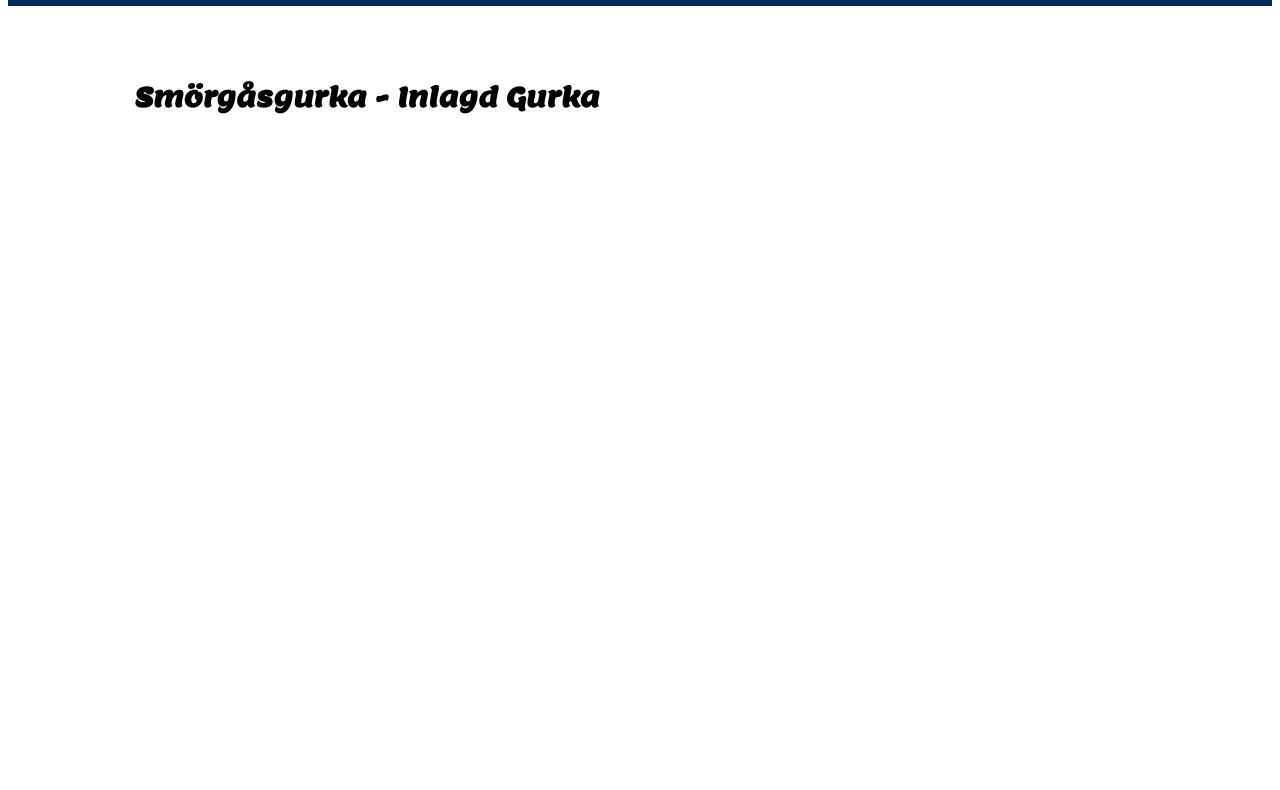
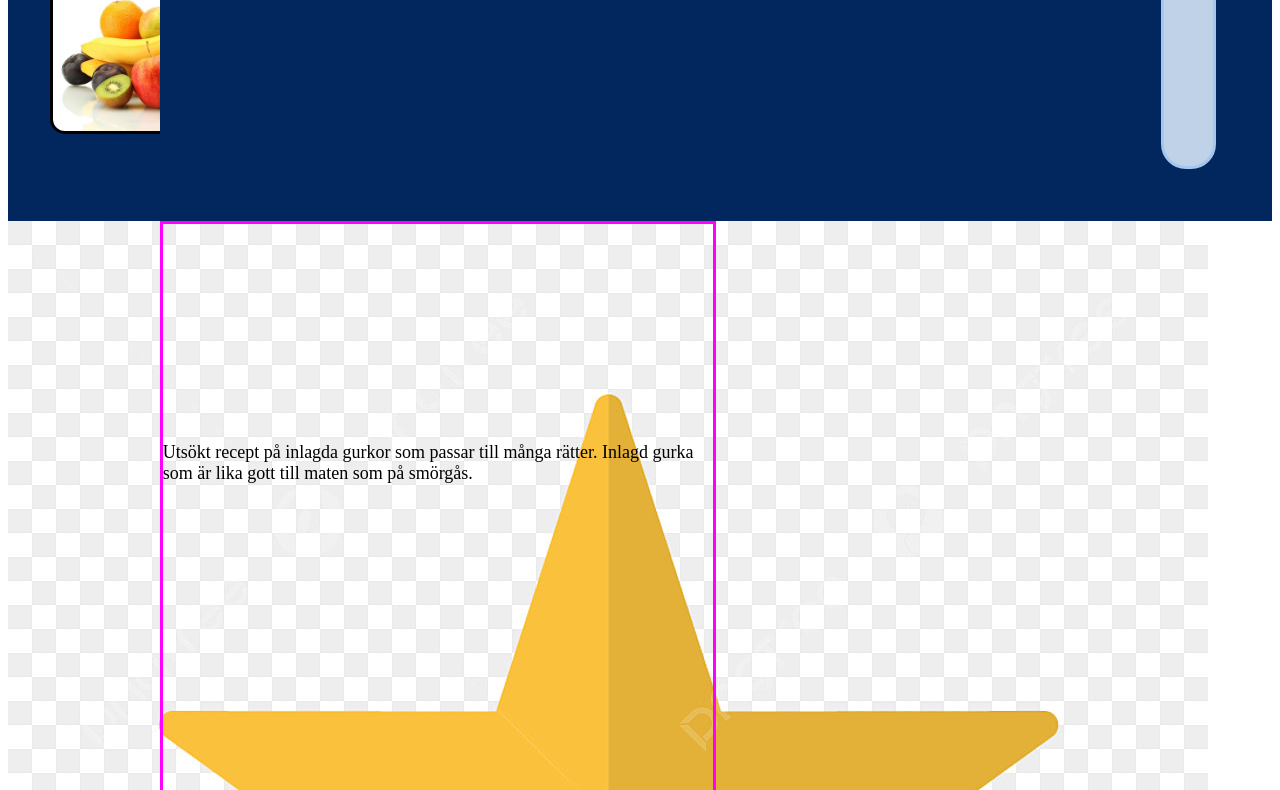
Before and after one commit to Gabriella-12345/Projekt-1, a plain HTML site: page index.html in a window 1280 px wide. Shown: the part 163-953 px from the top of the page. Before the commit the page ends 823 px from the top, so only its background shows below. Drawn offline with Linux system fonts and the light colour scheme.

Commit message:
försöka göra star review

```diff
--- a/index.html
+++ b/index.html
@@ -19,7 +19,11 @@
     <header class = "oss">  <h2> Om oss </h2> </header>
     <header class = "meny"> <h3> Meny ☰ </h3> </header>
 
-    <aside> <h2> Smörgåsgurka - Inlagd Gurka </h2> </aside>
+
+    <aside class = "Gurkrubrik"> <h2> Smörgåsgurka - Inlagd Gurka </h2> </aside>
+    <aside>  <img src="./img/star icon transparent.jpg" alt="Gul sjärn icon"> </aside>
+    <aside class = "beskrivning"> <p> Utsökt recept på inlagda gurkor som passar till många rätter. Inlagd gurka som är lika gott till maten som på smörgås.</p> </aside>
+
 
 </div>
 
--- a/style.css
+++ b/style.css
@@ -1,6 +1,6 @@
 .box-grid{
     display: grid;
-    grid-template-columns: 10% 45% 45%;
+    grid-template-columns: 12% 44% 44%;
     grid-template-rows: 20% 60% ;
 }
 /* Header början */
@@ -73,11 +73,12 @@ h1{
 /* Header slut */
 
 /* Nav början */
-aside{
-    border-radius: 3px solid orange;
+.Gurkrubrik{
+    border: 3px solid orange;
     color: black;
 
     grid-column: 2/3 ;
+    grid-row: 2/3;
     text-align: left;
     padding-top: 50px;
 
@@ -85,3 +86,14 @@ aside{
     font-size: large;
 
 }
+.beskrivning{
+    grid-column: 2/3;
+    grid-row: 2/3;
+    font-size: large;
+    font-family: "Lao Muang Don";
+
+    text-align: left;
+    padding-top: 200px;
+    border: 3px solid magenta;
+
+}
```
Also changed, not shown: img/star icon transparent.jpg (added).
